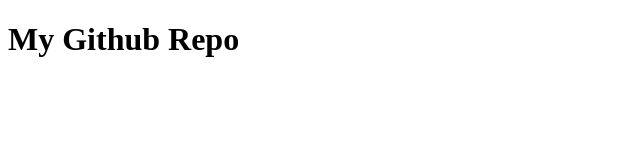
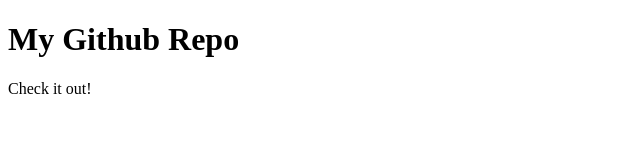
Before and after one commit to leokee/MyNewRepo, a plain HTML site: page index.html in a window 1280 px wide. Shown: the whole page, without its empty margins (0-640 px from the left). Drawn offline with Linux system fonts and the light colour scheme.

Commit message:
Added an extra line

```diff
--- a/index.html
+++ b/index.html
@@ -5,5 +5,6 @@
 </head>
 <body>
 	<h1>My Github Repo</h1>
+	<p>Check it out!</p>
 </body>
 </html>
```
